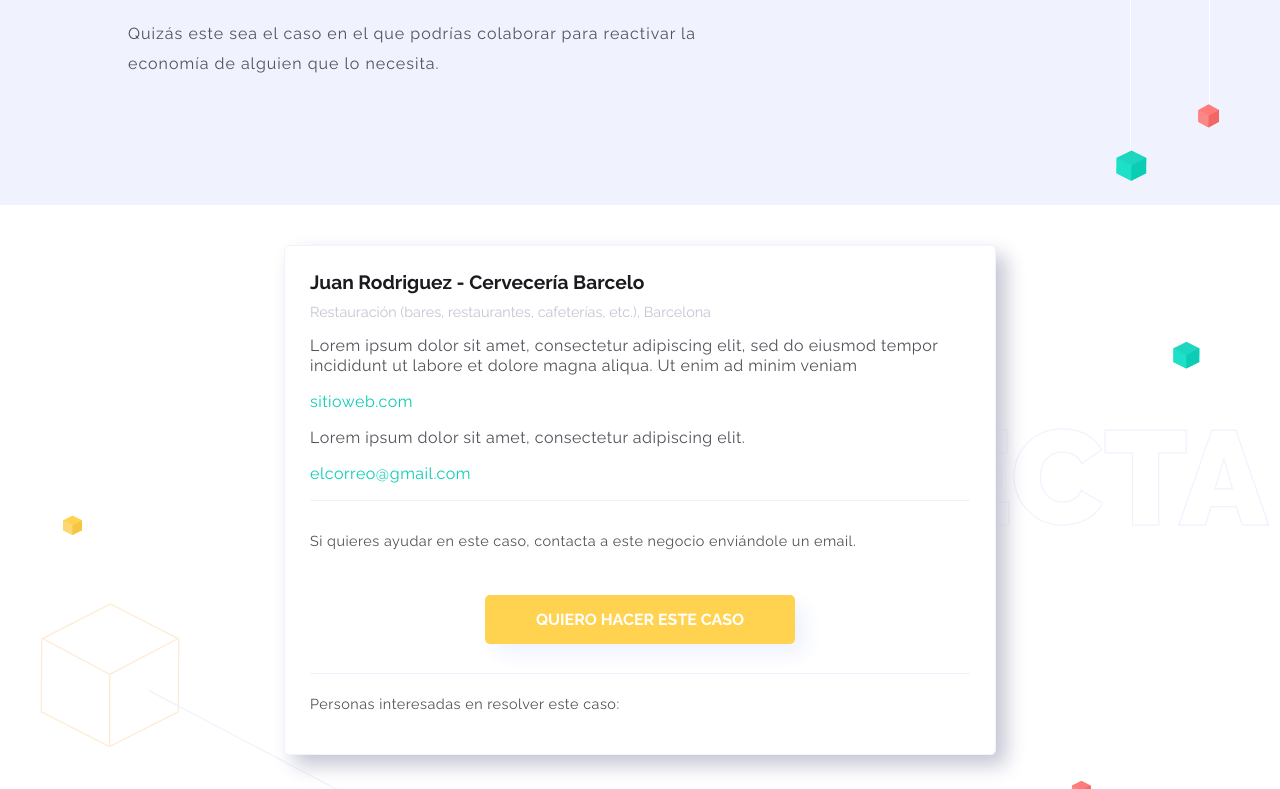
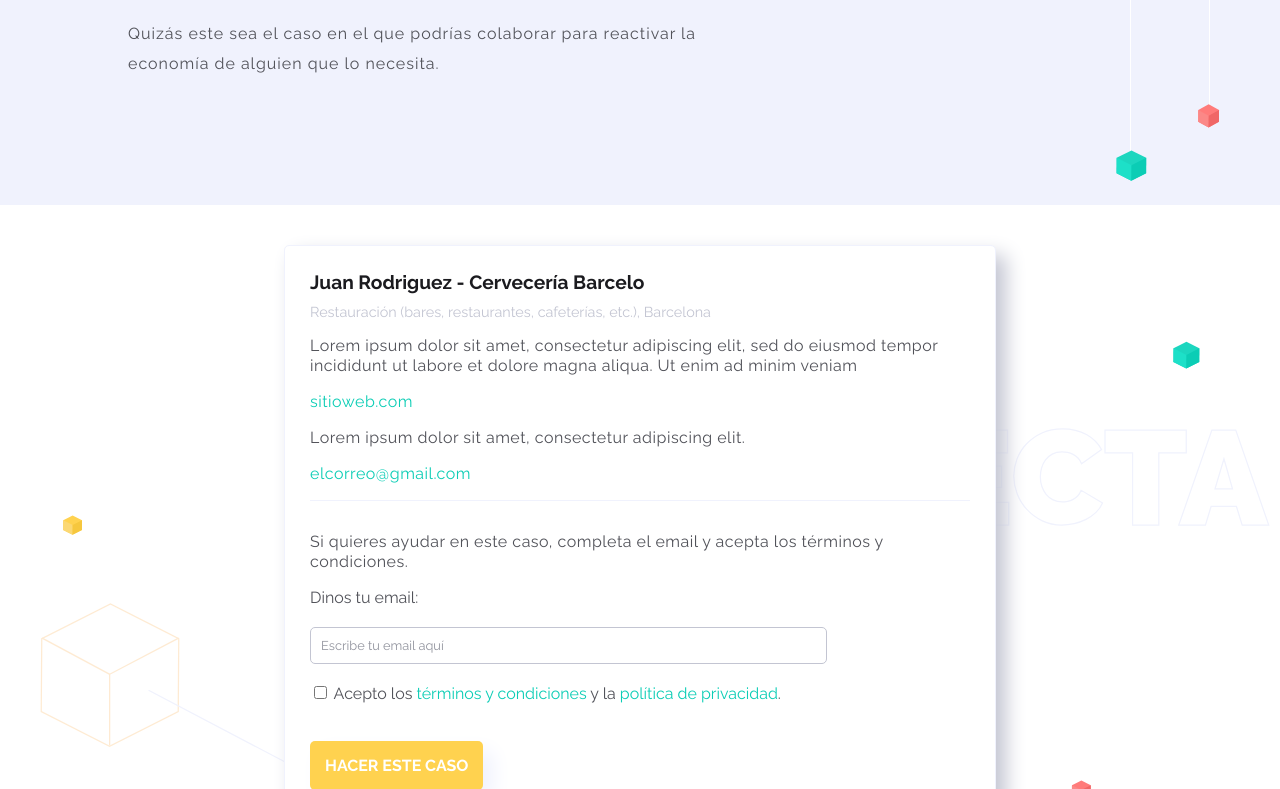
Before and after one commit to eatanasoff/ProyectoVoluntario, a plain HTML site: page caso_id.html in a window 1280 px wide. Shown: the part 163-952 px from the top of the page. Drawn offline with Linux system fonts and the light colour scheme; a script that the page names is missing.

Commit message:
Input en casos + Quienes somos

```diff
--- a/caso_id.html
+++ b/caso_id.html
@@ -33,6 +33,22 @@
 <meta name="msapplication-TileColor" content="#ffffff">
 <meta name="msapplication-TileImage" content="favicon/ms-icon-144x144.png">
 <meta name="theme-color" content="#ffffff">
+
+<script>
+	//JavaScript function that enables or disables a submit button depending
+//on whether a checkbox has been ticked or not.
+function terms_changed(termsCheckBox){
+    //If the checkbox has been checked
+    if(termsCheckBox.checked){
+        //Set the disabled property to FALSE and enable the button.
+        document.getElementById("submit_button").disabled = false;
+    } else{
+        //Otherwise, disable the submit button.
+        document.getElementById("submit_button").disabled = true;
+    }
+}
+</script>
+
 
 </head>
 <body >
@@ -116,21 +132,24 @@
 
 
 			<div class="feed_calltoaction" style="border-top: solid 1px #F0F2FD;width: 100%; float: initial;margin: auto;">
-				<p>Si quieres ayudar en este caso, contacta a este negocio enviándole un email.</p>
+				<p>Si quieres ayudar en este caso, completa el email y acepta los términos y condiciones.</p>
+
+				<form action="/action_page.php">
+  					<label for="email-voluntario">Dinos tu email:</label>
+
+					<input type="email" id="email-voluntario" name="email" value="Escribe tu email aquí" onfocus="this.value=''"><br>
+
+  					 <input type="checkbox" id="terms_and_conditions" value="1" onclick="terms_changed(this)" />
+
+  					<label for="terms_and_conditions">Acepto los <a href="docs/termsandconditions_conecta-digital.pdf">términos y condiciones</a> y la <a href="docs/personalinfo-conecta-digital.pdf">política de privacidad</a>.</label><br><br><br>
+
+
+  					<button class="button_third" type="submit" id="submit_button" disabled>HACER ESTE CASO</button>
+				</form>
 
 			</div>
-			<div class="feed_button" style="width: 100%; float: initial;margin: auto;">
-				<!-- volver a agregar el correo -->
-    			<a href="mailto:elcorreo@gmail.com">
-    				<!-- Este botón que haga la magia necesaria  para saber que alguien tomó el caso :) -->
-    				<div class="button_third">
-    					<span>QUIERO HACER ESTE CASO</span>
-    				</div>
-    			</a>
-			</div>
 
-			<p style="font-size: 0.9em;	border-top: solid 1px #F0F2FD;
-"><br>Personas interesadas en resolver este caso: <!-- agregar recuento de veces que se hizo click al CTA "QUIERO HACER ESTE CASO" --></p>
+			<p style="font-size: 0.9em;	border-top: solid 1px #F0F2FD;"><br>Personas interesadas en resolver este caso: <!-- agregar recuento de veces que se hizo click al CTA "QUIERO HACER ESTE CASO" --></p>
 
 	</div>
 
--- a/css/feed_style.css
+++ b/css/feed_style.css
@@ -77,7 +77,7 @@ a{
 	text-decoration: none;
 }
 
-p a{
+label a, p a{
 	color: #0BCDB5;
 }
 
@@ -120,6 +120,7 @@ p a{
 	font-family: 'Raleway', sans-serif;
 	color: #FFFFFF;
 	min-width: 100px;
+	border: 0;
 }
 
 /*buttons hover - a*/
@@ -309,15 +310,37 @@ li a{
 
 }
 
+.button_third disabled {
+	background-color: black;
+}
 
-.feed_calltoaction p {
+
+.terms_and_conditions{
 	font-weight: 400;
-    font-size: 0.9em;
+    font-size: 1em;
     text-align: left;
     font-family: 'Raleway', sans-serif;
     line-height: 20px;
     letter-spacing: 0.5px;
     color: #515259;
+    display: inline-block;
+}
+
+#email-voluntario{
+	border: 1px solid #C3C5D2;
+    padding: 10px;
+    border-radius: 5px;
+    color: #92949E;
+    font-size: 0.8em;
+    font-family: 'Raleway', sans-serif;
+    width: 75%;
+    display: block;
+    margin-top: 20px;
+}
+
+.input_checkbox {
+	display: inline-block;
+	padding: 0 20px;
 }
 
 .texto-libre{
@@ -540,7 +563,7 @@ nav {
 }
 
 .feed_calltoaction p{
-	  margin: 30px 0;
+	  margin: 10px 0;
 }
 
 .feed_button {
```
Also changed, not shown: quienes_somos.html (+10 -1 lines), 3 other files.
